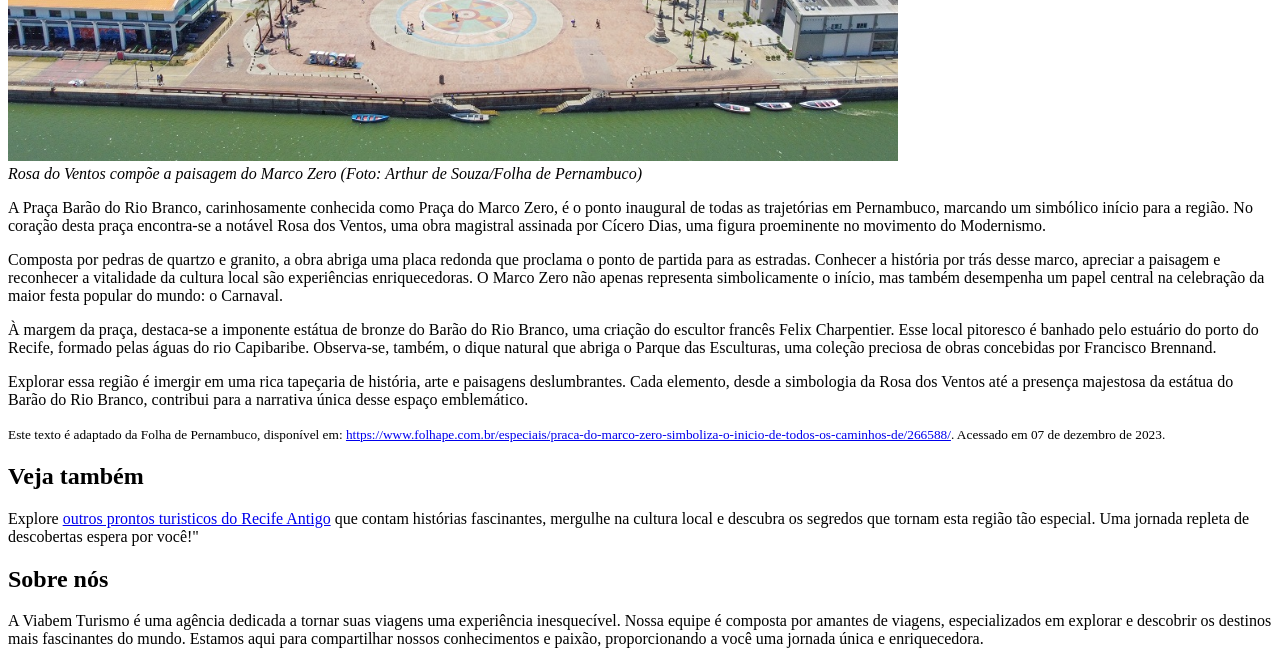
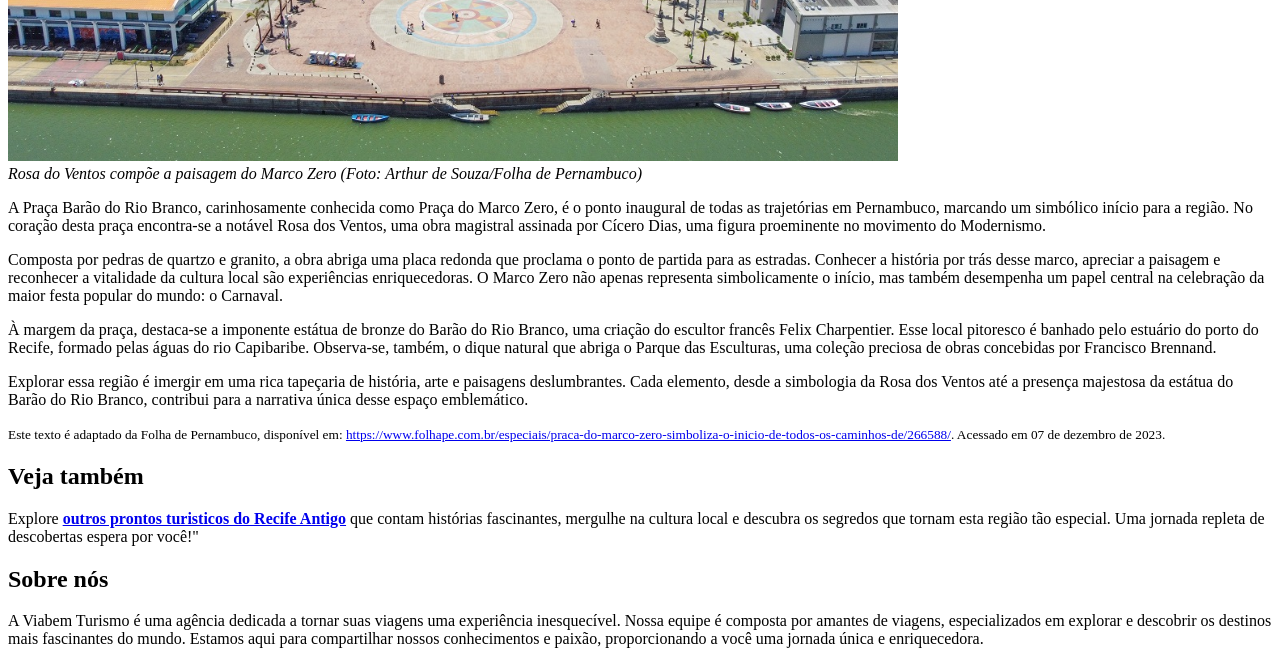
Before and after one commit to WilzaMartins/desenvolvimento3_95844, a plain HTML site: page index.html in a window 1280 px wide. Shown: the part 548-1209 px from the top of the page. Drawn offline with Linux system fonts and the light colour scheme.

Commit message:
Destaca links de redicionamento de pagina

```diff
--- a/index.html
+++ b/index.html
@@ -33,7 +33,7 @@
     </p>
 
     <h2><strong>Veja também</strong></h2>
-    <p>Explore <a href="outros_pontos_turisticos.html" target="_blank"> outros prontos turisticos do Recife Antigo</a> que contam histórias fascinantes, mergulhe na cultura local e descubra os segredos que tornam esta região tão especial. Uma jornada repleta de descobertas espera por você!"</p>
+    <p>Explore <strong><a href="outros_pontos_turisticos.html" target="_blank"> outros prontos turisticos do Recife Antigo</a></strong> que contam histórias fascinantes, mergulhe na cultura local e descubra os segredos que tornam esta região tão especial. Uma jornada repleta de descobertas espera por você!"</p>
 
     </section>
 
```
Also changed, not shown: outros_pontos_turisticos.html (+1 -1 lines).
